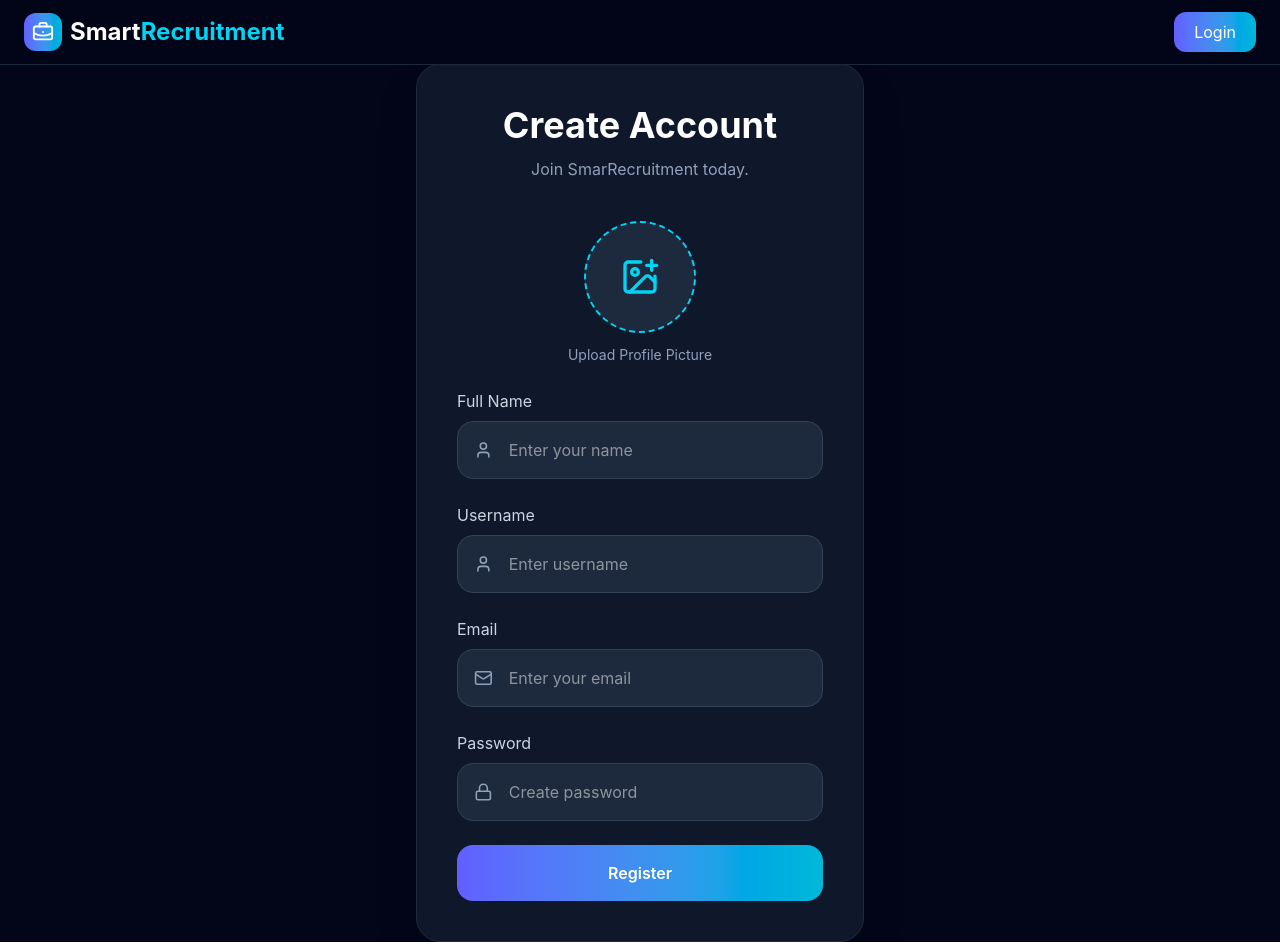
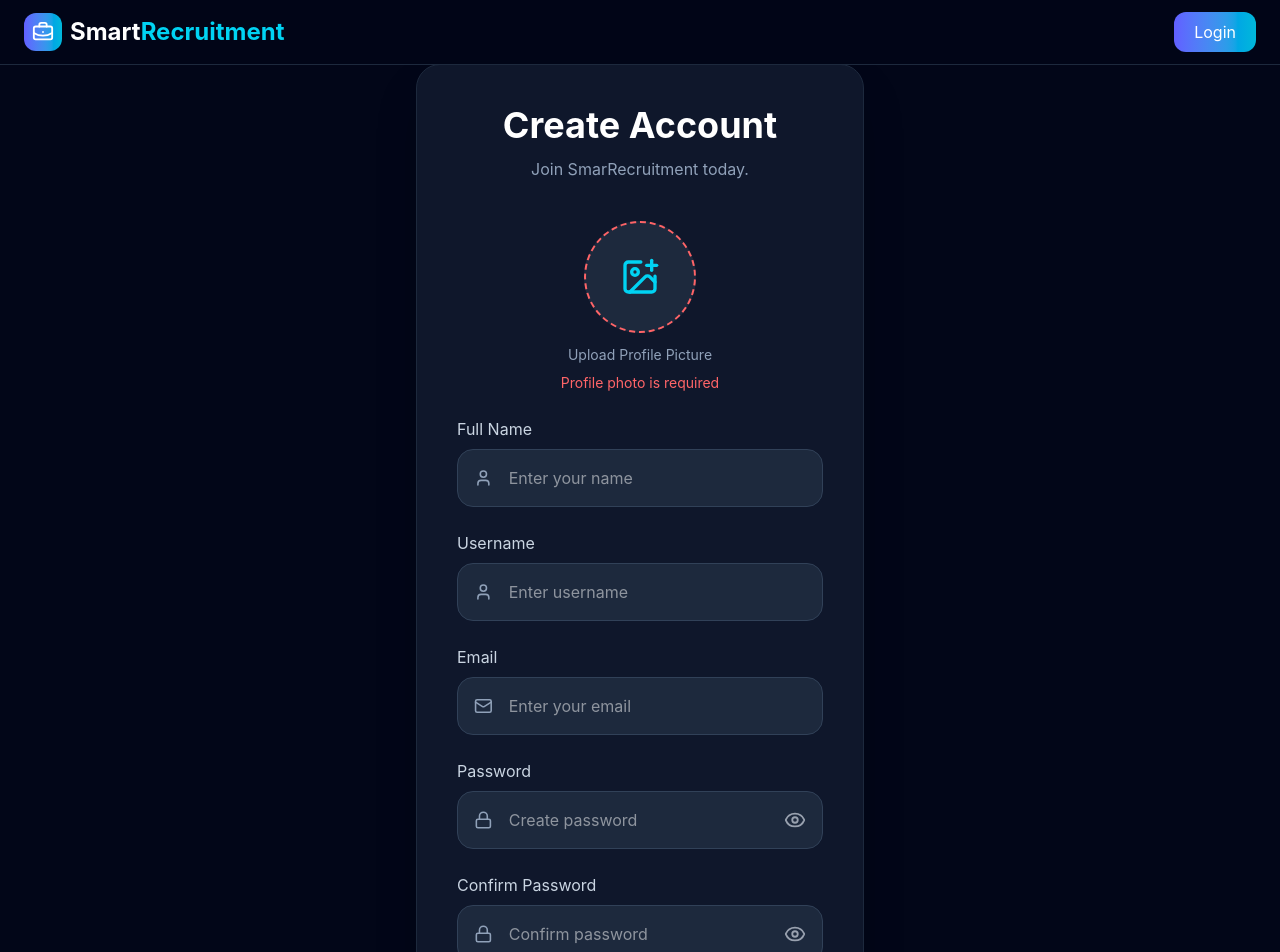
Before and after one commit to Sriiijan/SmartRecruitment, a React (Vite) app in the folder frontend/: page /register in a window 1280 px wide. Shown: the top 952 px of the page. Built offline with nearby package versions, Linux system fonts and the light colour scheme.

Commit message:
Enhance LoginForm and RegisterForm components with password visibility toggle; improve error handling and validation; refactor Hero component to fetch current user data

```diff
--- a/frontend/src/components/auth/LoginForm.jsx
+++ b/frontend/src/components/auth/LoginForm.jsx
@@ -1,4 +1,4 @@
-import { Mail, Lock } from "lucide-react";
+import { Mail, Lock, X, Eye, EyeOff } from "lucide-react";
 import { useState } from "react";
 import { loginUser } from "../../api/authApi";
 import { Link, useNavigate } from "react-router-dom";
@@ -13,6 +13,7 @@ function LoginForm() {
 
   const [loading, setLoading] = useState(false);
   const [error, setError] = useState("");
+  const [showPassword, setShowPassword] = useState(false);
 
   const { login } = useAuth();
   const navigate = useNavigate();
@@ -39,9 +40,17 @@ function LoginForm() {
 
       console.log(data);
 
-    } catch (err) {
-      setError("Login failed");
-    } finally {
+    }
+    catch (err) {
+      if (err.response?.status === 401) {
+        setError("Invalid email or password");
+      }
+
+      else {
+        setError("Something went wrong");
+      }
+    }
+    finally {
       setLoading(false);
     }
   };
@@ -96,27 +105,36 @@ function LoginForm() {
 
         {/* Password */}
         <div>
-
-          <label className="text-slate-300 block mb-2 text-sm sm:text-base">
-            Password
+          <label className="text-slate-300 block mb-2">
+              Password
           </label>
 
-          <div className="flex items-center bg-slate-800 rounded-xl sm:rounded-2xl px-3 sm:px-4 border border-slate-700 focus-within:border-cyan-400 transition">
+          <div className="relative flex items-center bg-slate-800 rounded-2xl px-4 border border-slate-700 focus-within:border-cyan-400 transition">
 
-            <Lock className="text-slate-400 flex-shrink-0" size={20} />
+              <Lock className="text-slate-400" size={20} />
 
-            <input
-              type="password"
+              <input
+              type={showPassword ? "text" : "password"}
               name="password"
               value={formData.password}
               onChange={handleChange}
               placeholder="Enter your password"
-              className="w-full bg-transparent outline-none px-3 sm:px-4 py-3 sm:py-4 text-sm sm:text-base text-white"
+              className="w-full bg-transparent outline-none px-4 py-4 text-white"
               required
-            />
+              />
 
+              <button
+              type="button"
+              onClick={() => setShowPassword(!showPassword)}
+              className="absolute right-4 text-gray-400 hover:text-white"
+              >
+              {
+                  showPassword
+                  ? <EyeOff size={22} />
+                  : <Eye size={22} />
+              }
+              </button>
           </div>
-
         </div>
 
         {/* Forgot Password */}
--- a/frontend/src/components/auth/RegisterForm.jsx
+++ b/frontend/src/components/auth/RegisterForm.jsx
@@ -1,4 +1,4 @@
-import { User, Mail, Lock, ImagePlus } from "lucide-react";
+import { User, Mail, Lock, ImagePlus, X, Eye, EyeOff } from "lucide-react";
 import { useState } from "react";
 import { registerUser } from "../../api/authApi";
 import { useNavigate } from "react-router-dom";
@@ -16,6 +16,9 @@ function RegisterForm() {
     const [preview, setPreview] = useState("");
     const [loading, setLoading] = useState(false);
     const [error, setError] = useState("");
+    const [showPassword, setShowPassword] = useState(false);
+    const [showConfirmPassword, setShowConfirmPassword] = useState(false);
+
     const navigate = useNavigate();
 
     // Handle Input Change
@@ -39,6 +42,18 @@ function RegisterForm() {
     // Handle Submit
     const handleSubmit = async (e) => {
         e.preventDefault();
+
+        // Profile photo validation
+        if (!avatar) {
+            setError("Profile photo is required");
+            return;
+        }
+
+        // Password match validation
+        if (formData.password !== formData.confirmPassword) {
+            setError("Passwords do not match");
+            return;
+        }
 
         try {
         setLoading(true);
@@ -89,7 +104,11 @@ function RegisterForm() {
 
                 <label className="relative cursor-pointer">
 
-                <div className="w-28 h-28 rounded-full bg-slate-800 border-2 border-dashed border-cyan-400 flex items-center justify-center overflow-hidden">
+                    <div
+                        className={`w-28 h-28 rounded-full bg-slate-800 border-2 border-dashed flex items-center justify-center overflow-hidden ${
+                            !avatar ? "border-red-400" : "border-cyan-400"
+                        }`}
+                    >
 
                         {
                             preview ? (
@@ -119,6 +138,15 @@ function RegisterForm() {
                 <p className="text-slate-400 text-sm mt-3">
                     Upload Profile Picture
                 </p>
+
+                {
+                    !avatar && (
+                        <p className="text-red-400 text-sm mt-2">
+                            Profile photo is required
+                        </p>
+                    )
+                }
+
             </div>
 
             {/* Name */}
@@ -193,12 +221,12 @@ function RegisterForm() {
                     Password
                 </label>
 
-            <div className="flex items-center bg-slate-800 rounded-2xl px-4 border border-slate-700 focus-within:border-cyan-400 transition">
+                <div className="relative flex items-center bg-slate-800 rounded-2xl px-4 border border-slate-700 focus-within:border-cyan-400 transition">
 
                     <Lock className="text-slate-400" size={20} />
 
                     <input
-                type="password"
+                    type={showPassword ? "text" : "password"}
                     name="password"
                     value={formData.password}
                     onChange={handleChange}
@@ -206,7 +234,71 @@ function RegisterForm() {
                     className="w-full bg-transparent outline-none px-4 py-4 text-white"
                     required
                     />
+
+                    <button
+                    type="button"
+                    onClick={() => setShowPassword(!showPassword)}
+                    className="absolute right-4 text-gray-400 hover:text-white"
+                    >
+                    {
+                        showPassword
+                        ? <EyeOff size={22} />
+                        : <Eye size={22} />
+                    }
+                    </button>
                 </div>
+            </div>
+
+            {/* Confirm Password */}
+            <div>
+                <label className="text-slate-300 block mb-2">
+                    Confirm Password
+                </label>
+
+                <div className="relative flex items-center bg-slate-800 rounded-2xl px-4 border border-slate-700 focus-within:border-cyan-400 transition">
+
+                    <Lock className="text-slate-400" size={20} />
+
+                    <input
+                    type={showConfirmPassword ? "text" : "password"}
+                    name="confirmPassword"
+                    value={formData.confirmPassword || ""}
+                    onChange={handleChange}
+                    placeholder="Confirm password"
+                    className="w-full bg-transparent outline-none px-4 py-4 text-white"
+                    required
+                    />
+
+                    <button
+                    type="button"
+                    onClick={() => setShowConfirmPassword(!showConfirmPassword)}
+                    className="absolute right-4 text-gray-400 hover:text-white"
+                    >
+                    {
+                        showConfirmPassword
+                        ? <EyeOff size={22} />
+                        : <Eye size={22} />
+                    }
+                    </button>
+
+                </div>
+                {
+                    formData.confirmPassword && (
+                        <p
+                            className={`text-sm mt-2 ${
+                                formData.password === formData.confirmPassword
+                                    ? "text-green-400"
+                                    : "text-red-400"
+                            }`}
+                        >
+                            {
+                                formData.password === formData.confirmPassword
+                                    ? "Passwords match"
+                                    : "Passwords do not match"
+                            }
+                        </p>
+                    )
+                }
             </div>
 
             {/* Error */}
@@ -221,7 +313,10 @@ function RegisterForm() {
             {/* Button */}
             <button
                 type="submit"
-            disabled={loading}
+                disabled={
+                    loading ||
+                    formData.password !== formData.confirmPassword
+                }
                 className="w-full bg-gradient-to-r from-indigo-500 to-cyan-500 py-4 rounded-2xl text-white font-semibold hover:opacity-90 transition disabled:opacity-50"
             >
                 {loading ? "Creating Account..." : "Register"}
--- a/frontend/src/components/home/Hero.jsx
+++ b/frontend/src/components/home/Hero.jsx
@@ -1,7 +1,27 @@
 import { motion } from "framer-motion";
+import { useEffect, useState } from "react";
 import { Link } from "react-router-dom";
+import { getCurrentUser } from "../../api/userApi";
 
 function Hero() {
+
+  const [user, setUser]= useState(null);
+
+  // Current User
+    useEffect(() => {
+      const currentUser= async () => {
+        try {
+          const data= await getCurrentUser();
+          // console.log(data);
+          setUser(data.data);
+        } catch (error) {
+          // console.log(error);
+        }
+      }
+
+      currentUser();
+
+    }, []);
 
   return (
 
@@ -135,7 +155,9 @@ function Hero() {
           />
 
           <img
-            src="https://cdn-icons-png.flaticon.com/512/3135/3135715.png"
+            src={
+                "https://cdn-icons-png.flaticon.com/512/3135/3135715.png"
+              }
 
             alt="hero"
 
```
Lines whose indentation alone changed are shown as unchanged.
